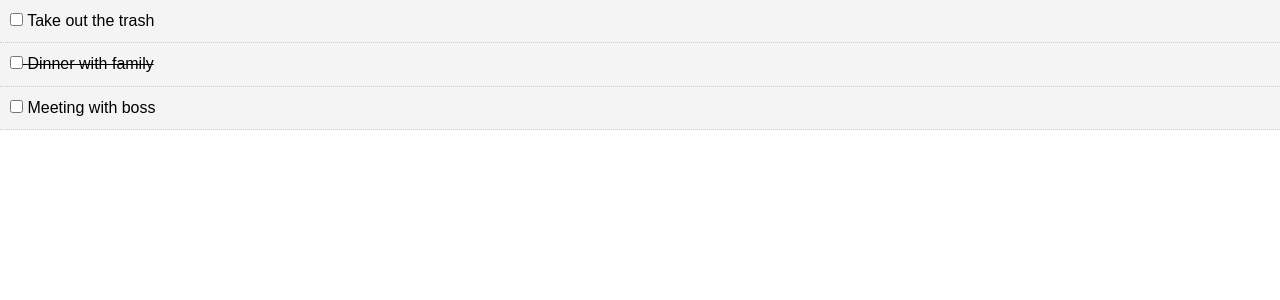
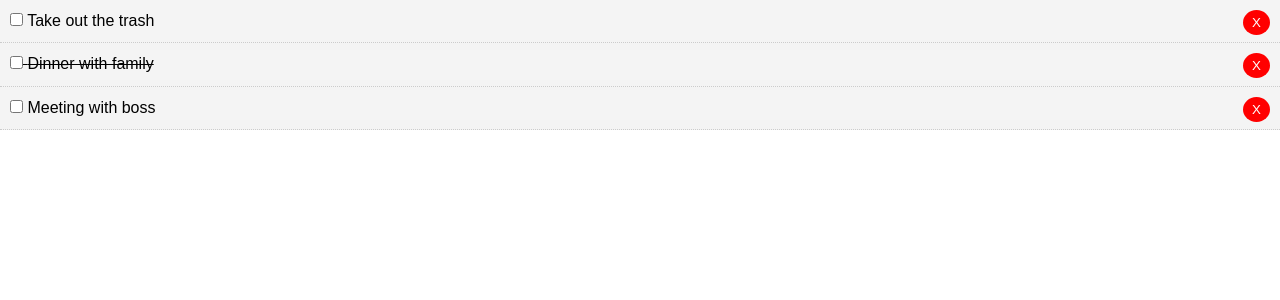
Before and after one commit to Barry-B15/react_crash_todo, a React (Create React App) app: page / in a window 1280 px wide. Shown: the top 300 px of the page. Built offline with nearby package versions, Linux system fonts and the light colour scheme.

Commit message:
feat: delete items from the list

```diff
--- a/src/App.js
+++ b/src/App.js
@@ -37,12 +37,19 @@ class App extends Component {
             })
         });
     }
+
+    //Delete Todo
+    delTodo = (id) => {
+        //console.log(id)
+        this.setState({ todos: [...this.state.todos.filter(todo => todo.id !== id)] });
+    }
     render() {
         console.log(this.state.todos); // access the state
         return ( < div className = "App" >
             <
             Todos todos = { this.state.todos }
             markComplete = { this.markComplete }
+            delTodo = { this.delTodo }
             />   < /
             div >
         );
--- a/src/components/TodoItem.js
+++ b/src/components/TodoItem.js
@@ -32,9 +32,11 @@ export class TodoItem extends Component {
             onChange = {
                 this.props.markComplete.bind(this, id)
             }
-            / > { ' ' }  { title } < /
-            p > < /
-            div >
+            / > { ' ' }   { title } <
+            button onClick = { this.props.delTodo.bind(this, id) }
+            style = { btnStyle } > X < /button> < /
+            p > <
+            /div >
         )
     }
 }
@@ -44,6 +46,16 @@ TodoItem.propTypes = {
     todo: PropTypes.object.isRequired
 }
 
+const btnStyle = {
+    backgroundColor: '#ff0000',
+    color: '#fff',
+    border: 'none',
+    padding: '5px 9px',
+    borderRadius: '50%',
+    cursor: 'pointer',
+    float: 'right'
+}
+
 //define the style and call it in the div
 /* const itemStyle = {
     backgroundColor: '#f4f4f4'
--- a/src/components/Todos.js
+++ b/src/components/Todos.js
@@ -14,6 +14,7 @@ class Todos extends Component {
             TodoItem key = { todo.id }
             todo = { todo }
             markComplete = { this.props.markComplete }
+            delTodo = { this.props.delTodo }
             / >
         ));
     }
```
